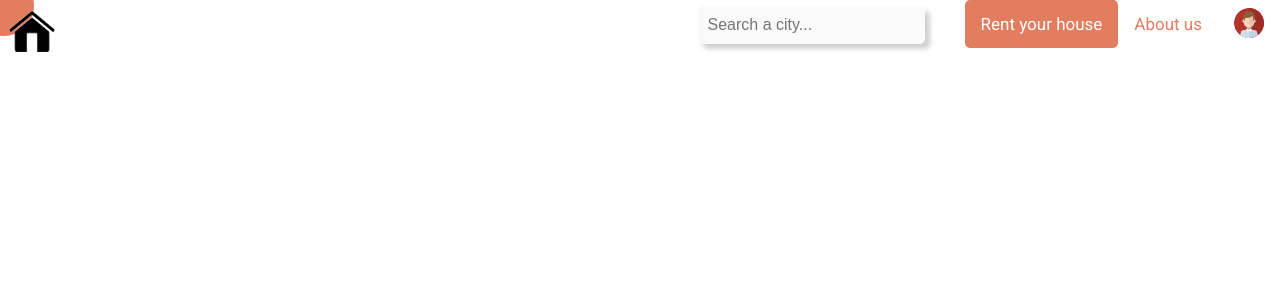
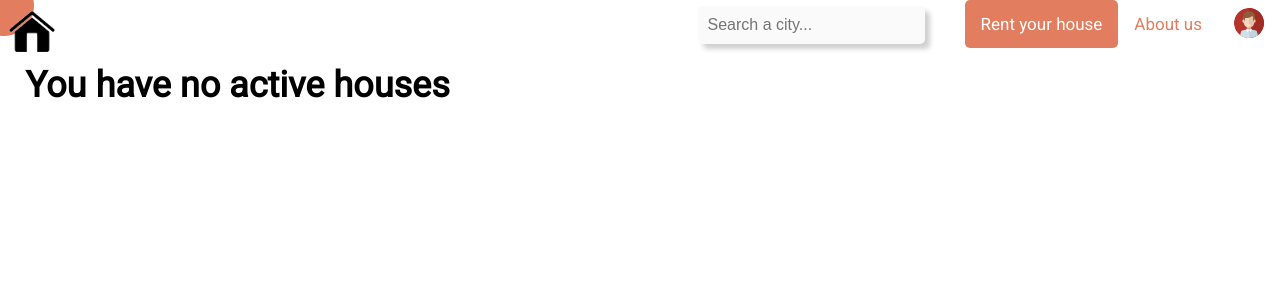
Before and after one commit to Afoxys/LTW, a PHP site: page /manage_my_houses.php in a window 1280 px wide. Shown: the top 300 px of the page. Run offline with PHP 8.4, Linux system fonts and the light colour scheme; the visitor is signed in with stand-in values (Sample User, id 1); data comes from the database, SQL or seed files in the repository.

Commit message:
Added remove house functionality

```diff
--- a/database/house_q.php
+++ b/database/house_q.php
@@ -12,7 +12,7 @@ function try_insert_house($title, $price, $city, $region, $country, $street, $do
 
     global $db;
     $options = ['cost' => 12];
-    $stmt = $db->prepare('INSERT INTO House VALUES (?, ?, ?, ?,     ?, ?, ?, ?, ?, ?, ?,     ?, ?, ?, ?, ?, ?, ?, ?, ?, ?, ?)');
+    $stmt = $db->prepare('INSERT INTO House VALUES (?, ?, ?, ?,     ?, ?, ?, ?, ?, ?, ?,     ?, ?, ?, ?, ?, ?, ?, ?, ?, ?, ?, ?)');
     try {
         $stmt->execute(array(
 
@@ -39,7 +39,8 @@ function try_insert_house($title, $price, $city, $region, $country, $street, $do
             $low_mobility,
             $washing,
             0,
-            $description
+            $description,
+            1
         ));
         return 'OK';
     } catch (PDOException $e) {
@@ -83,7 +84,7 @@ function try_get_house_rating_by_id($id) {
 
 function get_all_houses_by_city($city) {
     global $db;
-    $stmt = $db->prepare('SELECT * From House WHERE city = ?');
+    $stmt = $db->prepare('SELECT * From House WHERE city = ? AND active = 1');
     $stmt->execute(array($city));
     return $stmt->fetchAll();
 }
@@ -100,7 +101,7 @@ function get_all_houses_by_check_in_out($location, $checkin, $checkout, $guests,
                         AND availability_start <= :checkin AND availability_end >= :checkout
                         AND n_beds >= :guests
                         AND (city LIKE :loc OR region LIKE :loc OR country LIKE :loc)
-                        AND daily_price <= :price"
+                        AND daily_price <= :price AND active = 1"
     );
     $stmt->bindParam(':loc', $loc);
     $stmt->bindParam(':checkin', $in);
@@ -120,7 +121,7 @@ function get_all_houses_by_check_in($location, $checkin, $guests, $max_price) {
                         WHERE strftime('%s','now') <= :checkin AND availability_end >= :checkin
                         AND n_beds >= :guests
                         AND (city LIKE :loc OR region LIKE :loc OR country LIKE :loc)
-                        AND daily_price <= :price"
+                        AND daily_price <= :price AND active = 1"
     );
     $stmt->bindParam(':loc', $loc);
     $stmt->bindParam(':checkin', $in);
@@ -139,7 +140,7 @@ function get_all_houses_by_check_out($location, $checkout, $guests, $max_price)
                         WHERE availability_end >= :checkout AND :checkout >= strftime('%s','now')
                         AND n_beds >= :guests
                         AND (city LIKE :loc OR region LIKE :loc OR country LIKE :loc)
-                        AND daily_price <= :price"
+                        AND daily_price <= :price AND active = 1"
     );
     $stmt->bindParam(':loc', $loc);
     $stmt->bindParam(':checkout', $out);
@@ -157,7 +158,7 @@ function get_all_houses_no_check($location, $guests, $max_price) {
                         WHERE n_beds >= :guests
                         AND availability_end > strftime('%s','now')
                         AND (city LIKE :loc OR region LIKE :loc OR country LIKE :loc)
-                        AND daily_price <= :price"
+                        AND daily_price <= :price AND active = 1"
     );
     $stmt->bindParam(':loc', $loc);
     $stmt->bindParam(':guests', $guests);
@@ -172,7 +173,7 @@ function try_get_houses_by_owner_email($email) {
         return NULL;
 
     global $db;
-    $stmt = $db->prepare('SELECT * FROM House WHERE owner = ?');
+    $stmt = $db->prepare('SELECT * FROM House WHERE owner = ? AND active = 1');
     $stmt->execute(array($email));
     $houses_data = $stmt->fetchAll();
     if ($houses_data !== false)
@@ -199,7 +200,7 @@ function check_rent_validity($id, $checkin, $checkout) {
     $stmt = $db->prepare("SELECT * FROM House
                         WHERE houseID NOT IN
                         ( SELECT house FROM Rent WHERE (:checkin < :checkout) AND (:checkin <= rent_end AND :checkout >= rent_start) )
-                        AND availability_start <= :checkin AND availability_end >= :checkout AND houseID = :id"
+                        AND availability_start <= :checkin AND availability_end >= :checkout AND houseID = :id AND active = 1"
     );
     $stmt->bindParam(':id', $id);
     $stmt->bindParam(':checkin', $in);
@@ -293,4 +294,11 @@ function update_image_count_by_id($id, $count) {
     $stmt = $db->prepare('UPDATE House SET img_count = ? WHERE houseID= ?');
     $stmt->execute(array($count, $id));
 }
+
+function remove_house($id) {
+
+    global $db;
+    $stmt = $db->prepare('UPDATE House SET active = 0 WHERE houseID = ?');
+    $stmt->execute(array($id));
+}
 ?>
--- a/database/sql/ltw.sql
+++ b/database/sql/ltw.sql
@@ -37,6 +37,7 @@ CREATE TABLE House (
     washing_machine BOOLEAN NOT NULL,
     img_count INTEGER NOT NULL,
     house_description TEXT,
+    active BOOLEAN NOT NULL DEFAULT TRUE,
 
     FOREIGN KEY(owner) REFERENCES User(email),
     CHECK(availability_end > availability_start),
--- a/manage_my_houses.php
+++ b/manage_my_houses.php
@@ -75,6 +75,7 @@ include_once('database/house_q.php');
 
 $houses = try_get_houses_by_owner_email($_SESSION['email']);
 
+if (!empty($houses)) {
     foreach($houses as $house){
         $id = $house['houseID'];
         $path = "images/houses/h$id/medium/h$id.jpg";
@@ -93,7 +94,15 @@ foreach($houses as $house){
         </section>
     <?php
     }
+} else {
     ?>
+    <div class="house_simple">
+        <header class="house_simple">You have no active houses</header>
+    </div>
+<?php
+}
+?>
+
 
 <?php include_once('templates/footer.php'); ?>
 
```
Also changed, not shown: actions/remove_house.php (added, +10 -0 lines), database/sql/fake.sql (+4 -4 lines), edit_house.php (+8 -0 lines), database/ltw.db. Lines whose indentation alone changed are shown as unchanged.
